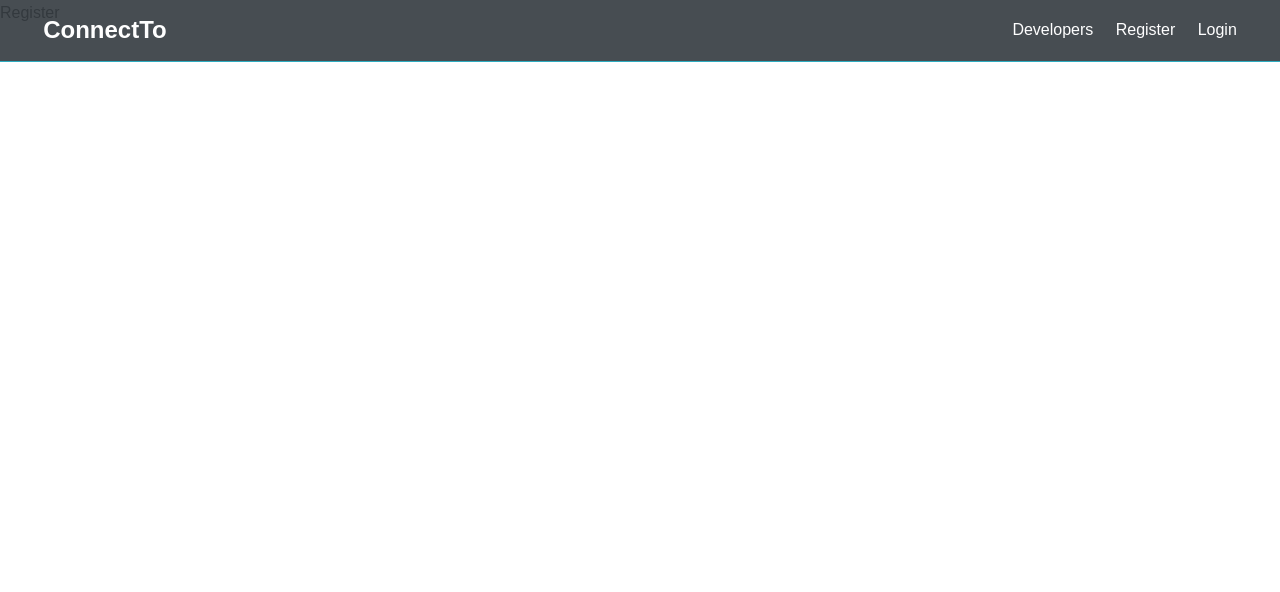
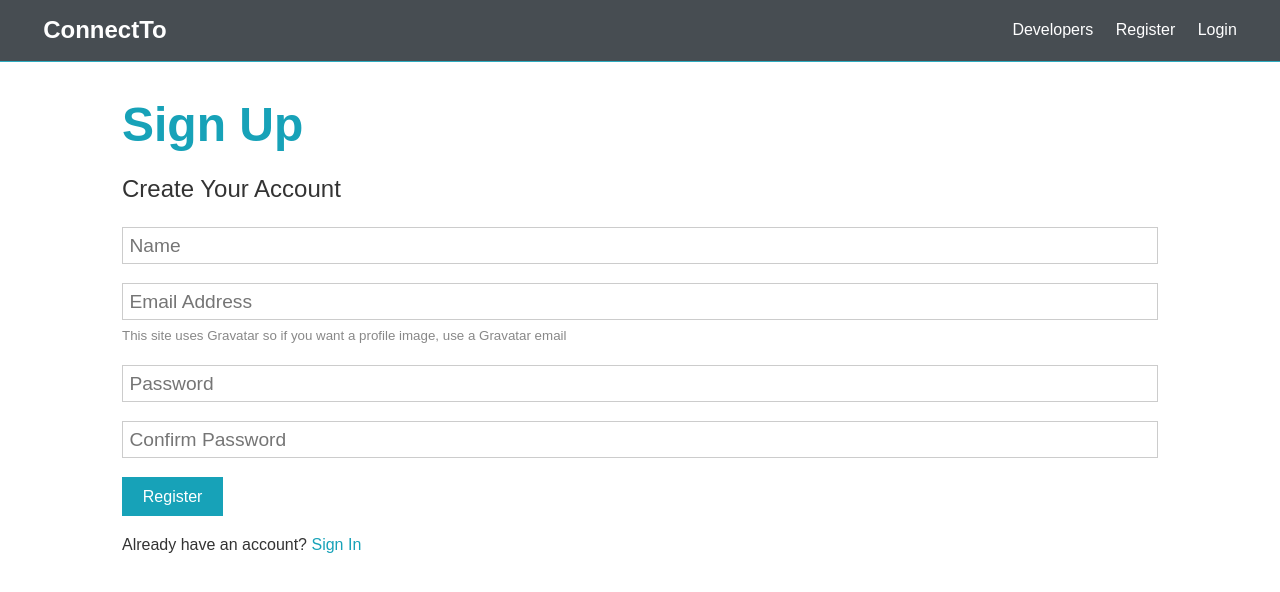
Before and after one commit to Simranbhardwaj17/ConnectTo, a React (Create React App) app in the folder client/: page /register in a window 1280 px wide. Shown: the top 592 px of the page. Built offline with nearby package versions, Linux system fonts and the light colour scheme.

Commit message:
Register Form & useState Hook

```diff
--- a/client/src/components/auth/Register.js
+++ b/client/src/components/auth/Register.js
@@ -1,11 +1,99 @@
-import React from 'react';
+import React, { useState } from 'react';
+import { Link } from 'react-router-dom';
 
-const Register = () => {
+const Register = ({ setAlert, register, isAuthenticated }) => {
+  const [formData, setFormData] = useState({     //useState hook(state, fn) //great about the useState hook is, I can just access the state from anywhere. I don't have to pass it in or anything like that. It's just available from this right here and I can just simply update it by calling set form data or set whatever the state is.
+    //these r initial states
+    name: '',
+    email: '',
+    password: '',
+    password2: ''
+  });
+
+  //destructure(no need to write like formData.name )
+  const { name, email, password, password2 } = formData;
+
+  //onChange fn
+  const onChange = (e) =>
+    setFormData({ ...formData, [e.target.name]: e.target.value });    // take whatever the value of the name attribute. So in that case it's name, in this case is it email, password,
+        // and in order to do that, to use that as a key, we can put in some brackets and do e.target.name. So that way we can use this onchange for every field.
+
+  const onSubmit = async (e) => {
+    e.preventDefault();               // use curly braces here, we need to preventDefault since it's a submit, preventDefault.
+    if (password !== password2) {         // So let's say if password is not equal to password2, then I'm just gonna do a console log for now. Ultimately we'll have an alert, but that's later on. So right now we're just gonna say passwords do not match else. Then let's console.log formData, Okay? Cause we have access to that state directly.
+      console.log('Passwords do not match');
+    } else {
+      console.log(formData);
+    }
+  };
+
   return (
-    <div>
-      Register
-    </div>
+    <section className="container">
+      <h1 className="large text-primary">Sign Up</h1>
+      <p className="lead">
+        <i className="fas fa-user" /> Create Your Account
+      </p>
+      <form className="form" onSubmit={onSubmit}>
+        <div className="form-group">
+          <input
+            type="text"
+            placeholder="Name"
+            name="name"
+            value={name}           //You provided a 'value' prop to a form field without an '/onChange handler'. This will render read-only field
+            onChange={onChange}     //onChange handler to change value(fill name).   Now, become controlled component
+          />
+        </div>
+        <div className="form-group">
+          <input
+            type="email"
+            placeholder="Email Address"
+            name="email"
+            value={email}
+            onChange={onChange}
+          />
+          <small className="form-text">
+            This site uses Gravatar so if you want a profile image, use a
+            Gravatar email
+          </small>
+        </div>
+        <div className="form-group">
+          <input
+            type="password"
+            placeholder="Password"
+            name="password"
+            value={password}
+            onChange={onChange}   //call separate onChange fn
+          />
+        </div>
+        <div className="form-group">
+          <input
+            type="password"
+            placeholder="Confirm Password"
+            name="password2"
+            value={password2}
+            onChange={onChange}
+          />
+        </div>
+        <input type="submit" className="btn btn-primary" value="Register" />
+      </form>
+      <p className="my-1">
+        Already have an account? <Link to="/login">Sign In</Link>
+      </p>
+    </section>
   );
 };
 
 export default Register;
+ // we're gonna want to register our user
+
+  // through a redux action.
+
+  // However, we haven't implemented Redux yet.
+
+  // So I guess we could just try it without Redux
+
+  // for us just to make sure we can actually make a request
+
+  // to the back end and stuff like that.
+
+  // So let's actually do that in the next video.
```
